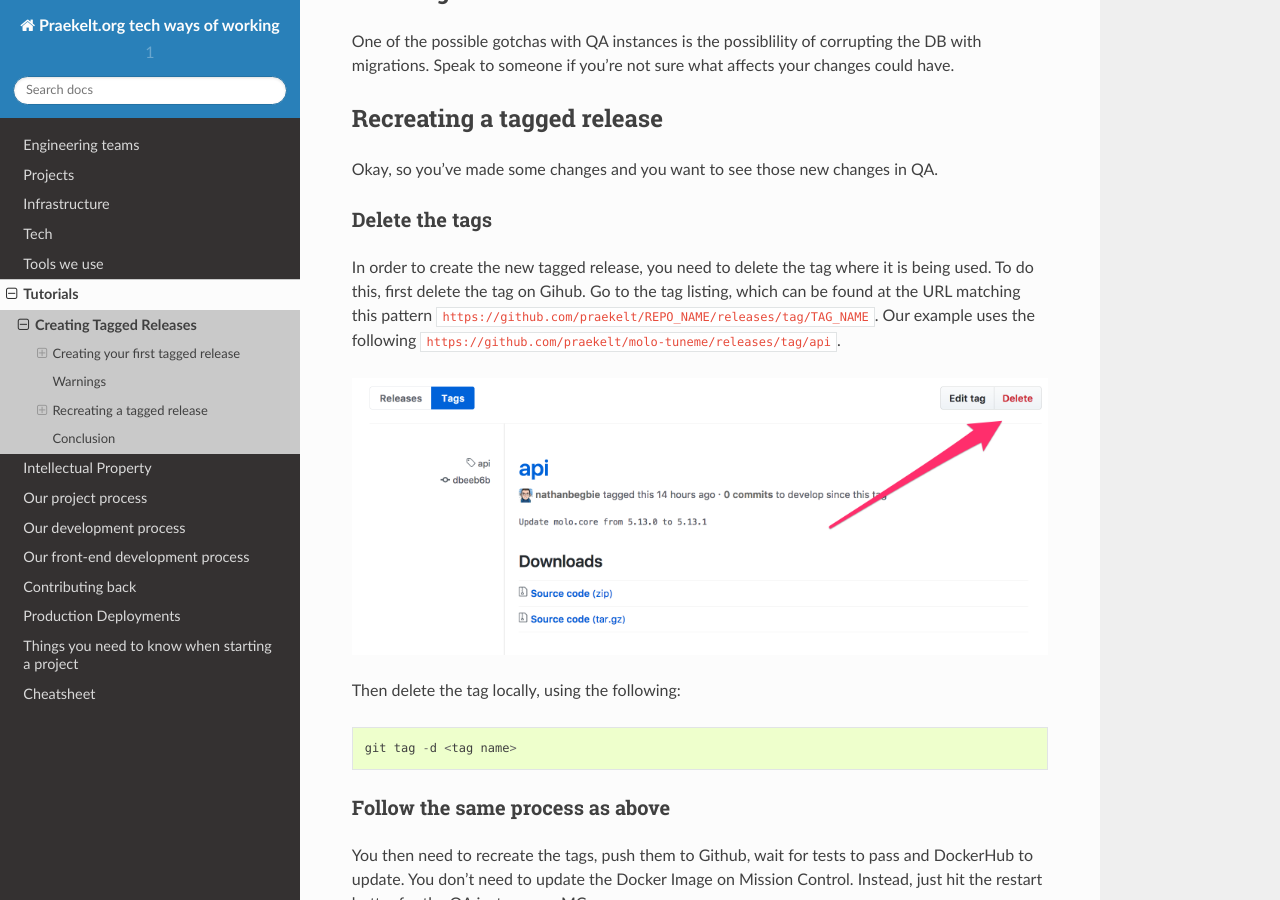
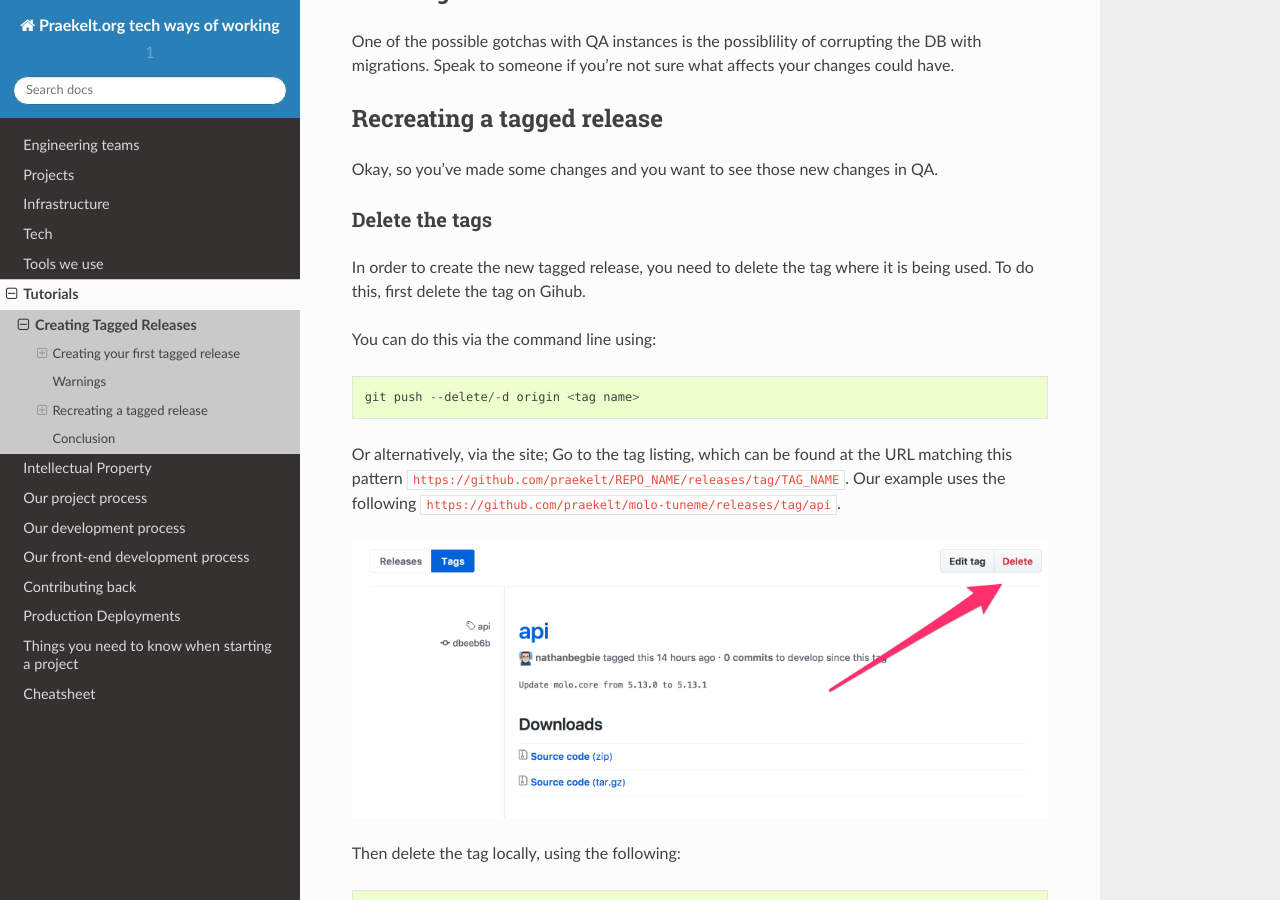
Before and after one commit to praekeltfoundation/ways-of-working, a Sphinx documentation site: the page built from docs/tutorials/tagged-releases.md, in a window 1280 px wide and 900 px high, scrolled down 3564 px. Built offline with Sphinx 7.4.7 and the Read the Docs theme 2.0.0, drawn with Linux system fonts in a browser that asks for light colours.

Commit message:
Add command line options for deleting Github tag

````diff
--- a/docs/tutorials/tagged-releases.md
+++ b/docs/tutorials/tagged-releases.md
@@ -63,7 +63,15 @@
 
 ### Delete the tags
 
-In order to create the new tagged release, you need to delete the tag where it is being used. To do this, first delete the tag on Gihub. Go to the tag listing, which can be found at the URL matching this pattern `https://github.com/praekelt/REPO_NAME/releases/tag/TAG_NAME`.
+In order to create the new tagged release, you need to delete the tag where it is being used. To do this, first delete the tag on Gihub.
+
+You can do this via the command line using:
+
+```
+git push --delete/-d origin <tag name>
+```
+
+Or alternatively, via the site; Go to the tag listing, which can be found at the URL matching this pattern `https://github.com/praekelt/REPO_NAME/releases/tag/TAG_NAME`.
 Our example uses the following `https://github.com/praekelt/molo-tuneme/releases/tag/api`.
 
 ![Delete the tag on Github](../images/github_tag_listing.png "Delete the tag on Github")
````
